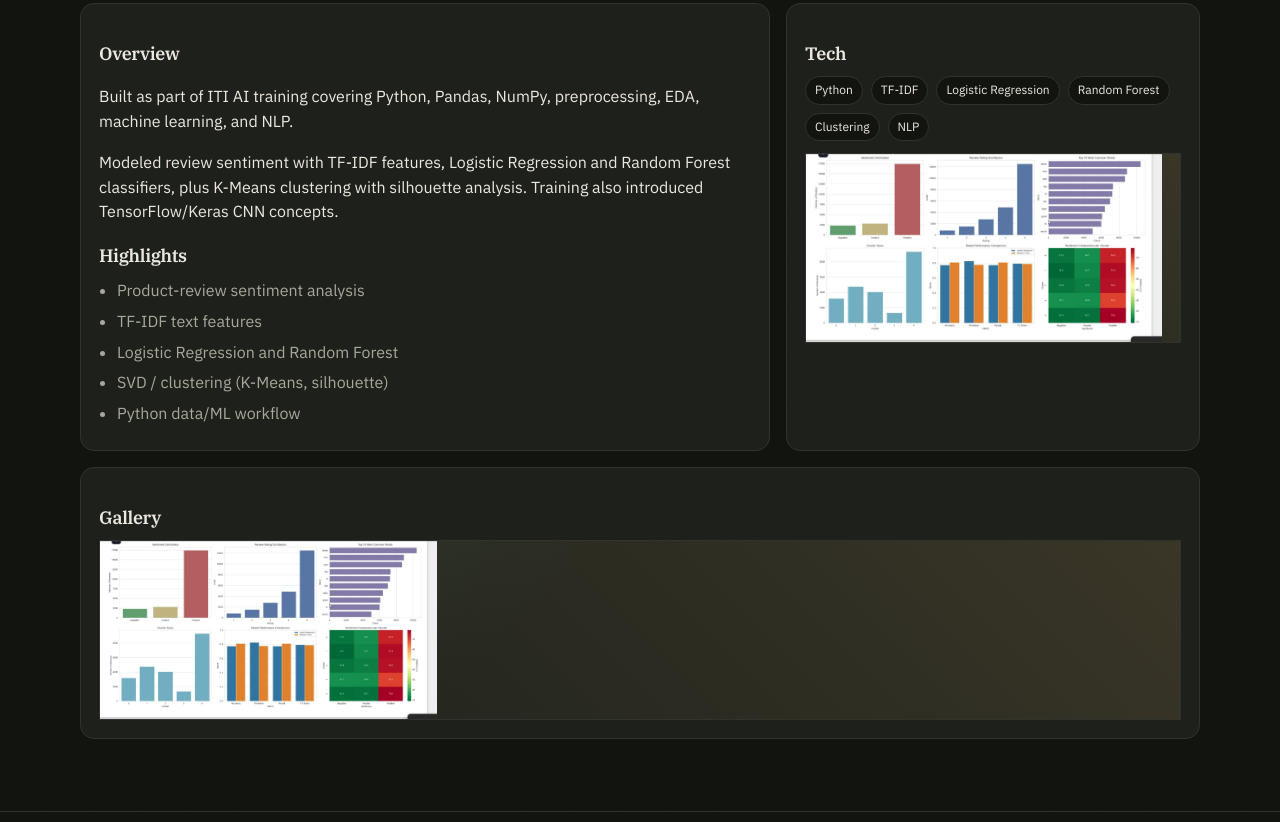
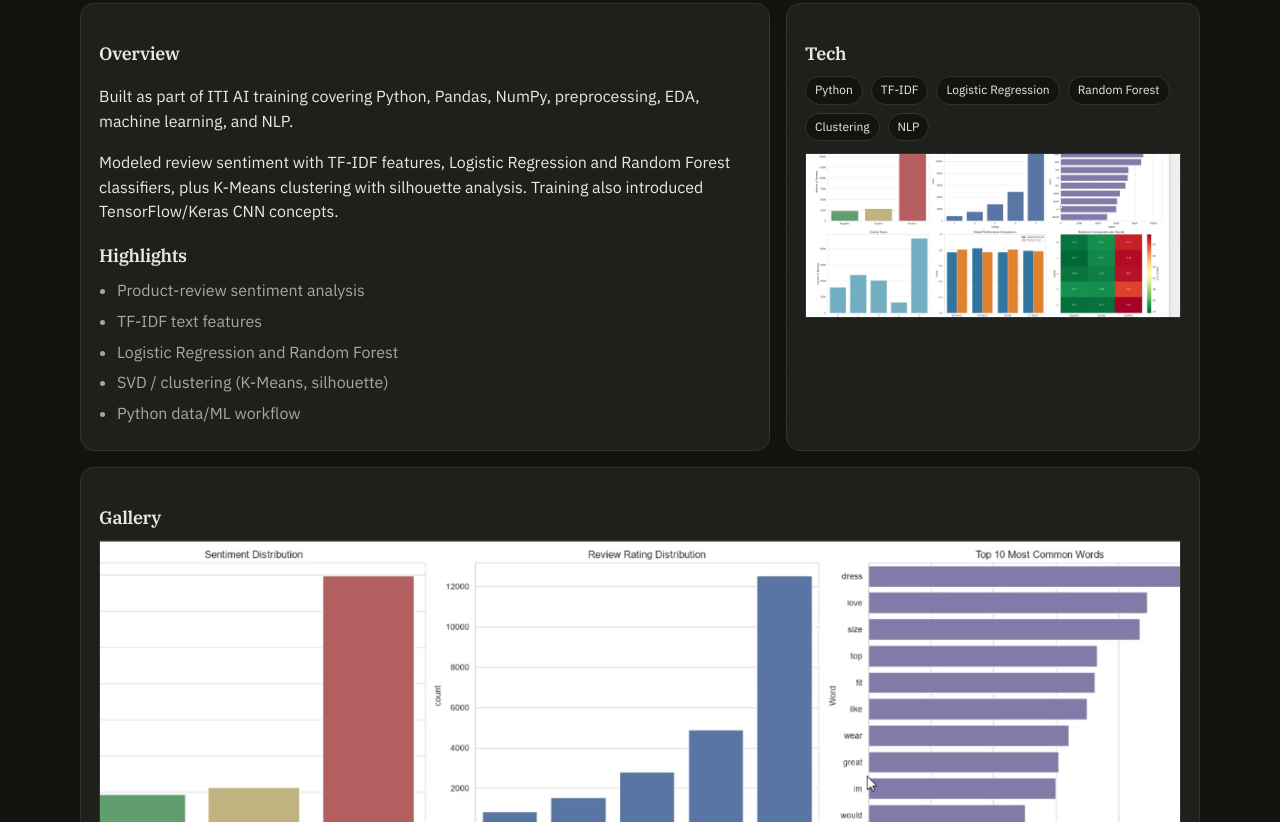
Before and after one commit to Mo3az1x/my-portfolio, a plain HTML site: page projects/ai-feedback.html in a window 1280 px wide. Shown: the part 378-1200 px from the top of the page. Drawn offline with Linux system fonts and the light colour scheme.

Commit message:
Add files via upload

```diff
--- a/css/styles.css
+++ b/css/styles.css
@@ -350,7 +350,7 @@ a:hover { color: #f3ddb4; }
 }
 .project-card {
   display: grid;
-  grid-template-rows: 190px auto;
+  grid-template-rows: auto auto;
   background: var(--panel);
   border: 1px solid var(--border);
   border-radius: var(--radius);
@@ -362,10 +362,16 @@ a:hover { color: #f3ddb4; }
   transform: translateY(-3px);
 }
 .project-cover {
-  height: 190px;
+  width: 100%;
+  aspect-ratio: 16 / 7;
   cursor: pointer;
 }
-.project-cover img { height: 190px; }
+.project-cover img {
+  width: 100%;
+  height: 100%;
+  object-fit: cover;
+  object-position: var(--image-position, center);
+}
 .project-body { padding: 16px 18px 18px; }
 .project-body h3 { margin: 0 0 8px; font-size: 20px; font-family: "IBM Plex Serif", Georgia, serif; }
 .project-body p { margin: 0 0 12px; color: var(--muted); }
@@ -488,8 +494,17 @@ pre {
   gap: 12px;
 }
 .gallery-item { margin: 0; }
-.gallery-item .media-frame { height: 180px; cursor: zoom-in; }
-.gallery-item img { height: 180px; }
+.gallery-item .media-frame {
+  width: 100%;
+  aspect-ratio: 16 / 10;
+  cursor: zoom-in;
+}
+.gallery-item img {
+  width: 100%;
+  height: 100%;
+  object-fit: cover;
+  object-position: var(--image-position, center);
+}
 .gallery-item figcaption {
   padding: 8px 2px 0;
   color: var(--muted);
--- a/js/app.js
+++ b/js/app.js
@@ -132,7 +132,9 @@
     projects.innerHTML = "";
     data.projects.forEach(function (project) {
       const card = ui.el("article", { class: "project-card" });
-      const media = ui.mediaFrame(project.image, project.title, "project-cover");
+      const media = ui.mediaFrame(project.image, project.title, "project-cover", {
+        imagePosition: project.imagePosition || "center"
+      });
       media.addEventListener("click", function () {
         if (project.image) ui.openLightbox(project.image, project.title);
       });
--- a/js/content.js
+++ b/js/content.js
@@ -96,7 +96,8 @@ window.PORTFOLIO = {
    * Projects
    * Fields:
    *   id, title, period, summary, description[], highlights[], tech[],
-   *   image (card cover), gallery[{src, caption}], github, demo, page
+   *   image (card cover), imagePosition (optional, default "center", valid CSS object-position),
+   *   gallery[{src, caption, imagePosition (optional)}], github, demo, page
    */
   projects: [
     {
--- a/js/project.js
+++ b/js/project.js
@@ -62,7 +62,11 @@
   const right = ui.el("div", { class: "panel" });
   right.appendChild(ui.el("h2", { text: "Tech" }));
   right.appendChild(ui.tags(project.tech));
-  right.appendChild(ui.mediaFrame(project.image, project.title, "project-cover"));
+  right.appendChild(
+    ui.mediaFrame(project.image, project.title, "project-cover", {
+      imagePosition: project.imagePosition || "center"
+    })
+  );
   cols.appendChild(left);
   cols.appendChild(right);
   root.appendChild(cols);
@@ -84,7 +88,9 @@
     const grid = ui.el("div", { class: "gallery" });
     gallery.forEach(function (item) {
       const fig = ui.el("figure", { class: "gallery-item" });
-      const frame = ui.mediaFrame(item.src, item.caption || project.title);
+      const frame = ui.mediaFrame(item.src, item.caption || project.title, null, {
+        imagePosition: item.imagePosition || project.imagePosition || "center"
+      });
       frame.addEventListener("click", function () {
         if (item.src) ui.openLightbox(item.src, item.caption);
       });
--- a/js/render.js
+++ b/js/render.js
@@ -60,8 +60,12 @@
     return img;
   }
 
-  function mediaFrame(src, alt, extraClass) {
+  function mediaFrame(src, alt, extraClass, options) {
     const figure = el("div", { class: "media-frame" + (extraClass ? " " + extraClass : "") });
+    const opts = options || {};
+    if (opts.imagePosition) {
+      figure.style.setProperty("--image-position", opts.imagePosition);
+    }
     if (!src) {
       figure.classList.add("is-placeholder");
       return figure;
```
